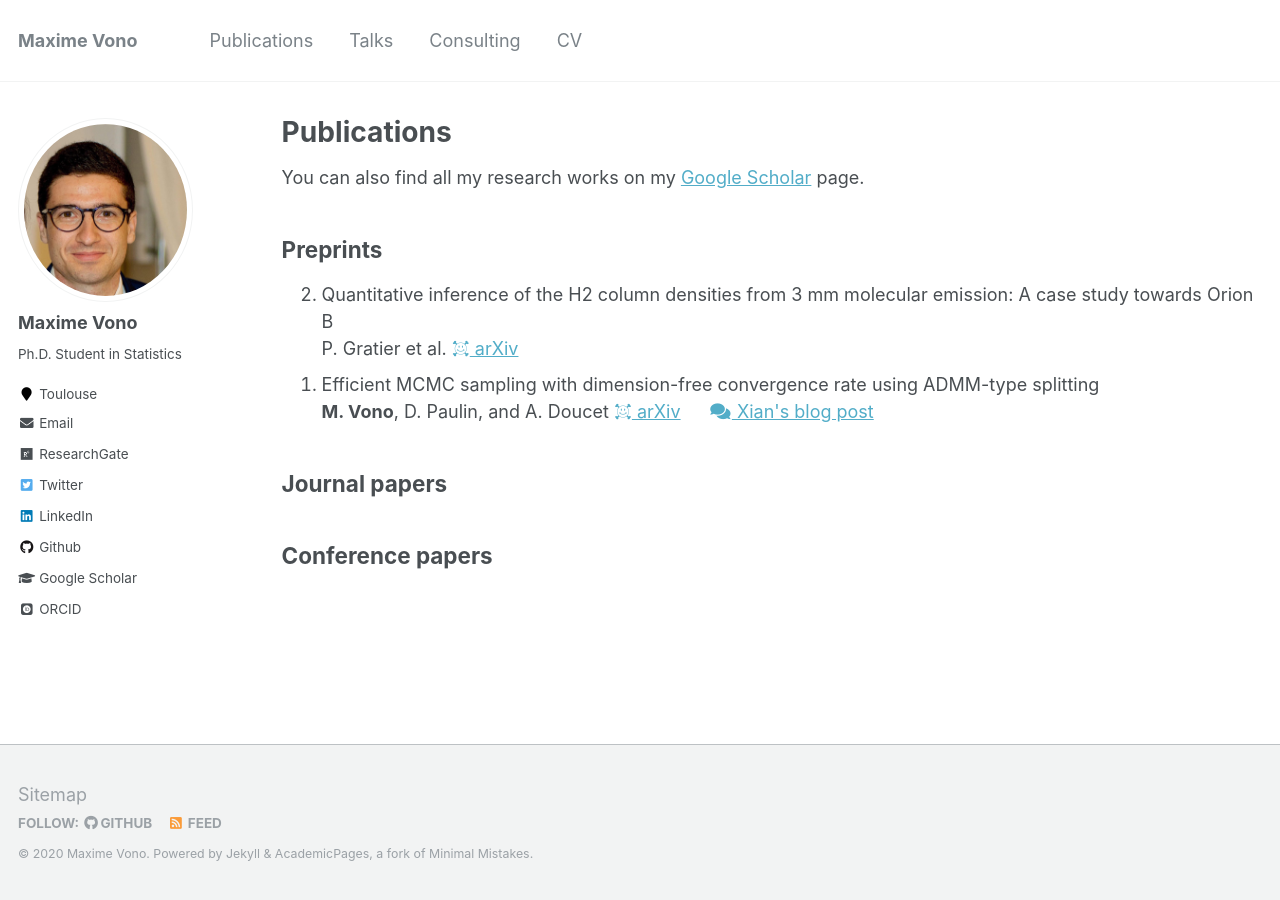
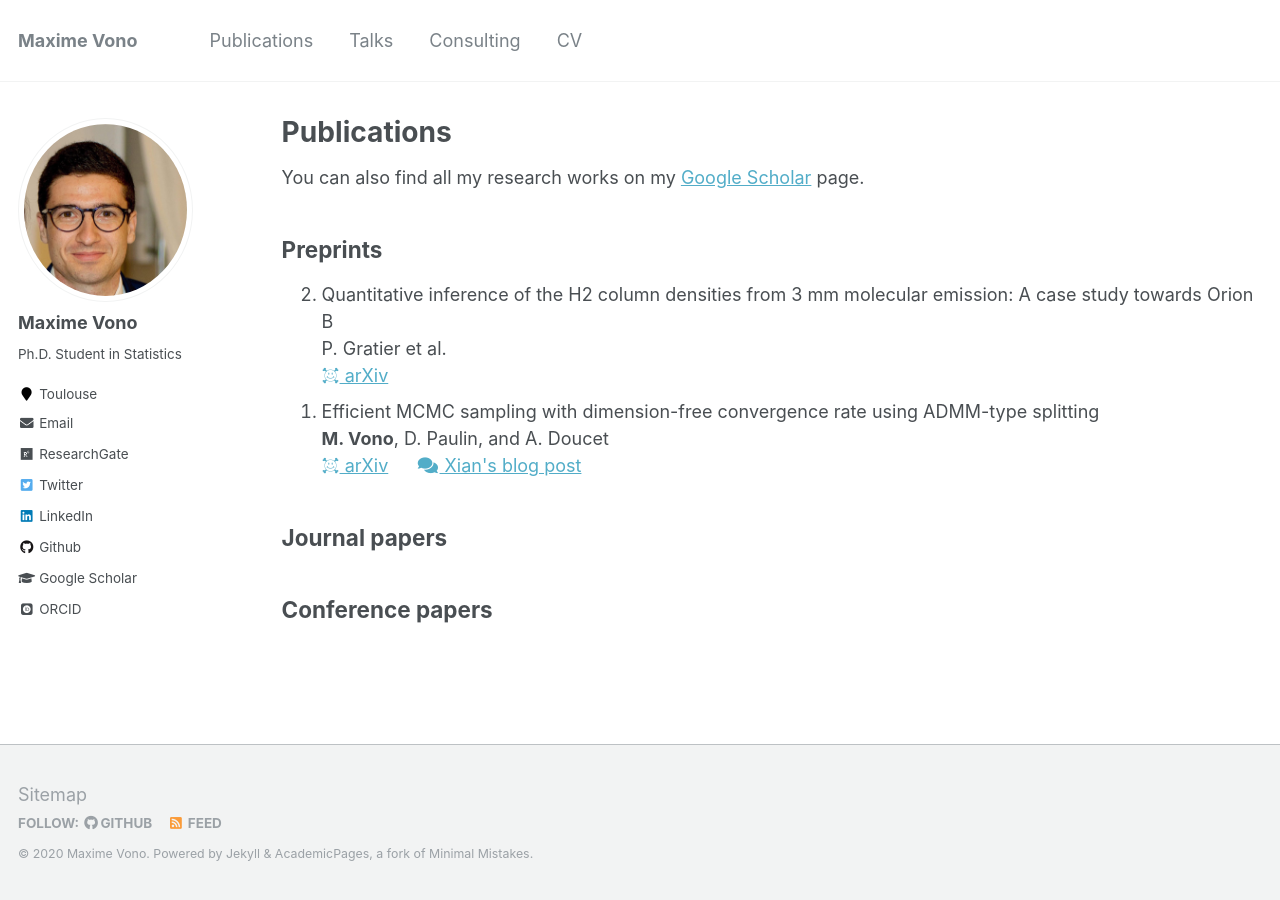
Before and after one commit to mvono/mvono.github.io, a Jekyll site: the page built from _pages/publications.md, in a window 1280 px wide. Built offline with Jekyll 4.4.1, drawn with Linux system fonts in a browser that asks for light colours; some web fonts are replaced.

```diff
--- a/_pages/publications.md
+++ b/_pages/publications.md
@@ -12,12 +12,12 @@ You can also find all my research works on my [Google Scholar](https://scholar.g
 <ol reversed>
 	<li>
 	 	Quantitative inference of the H2 column densities from 3 mm molecular emission: A case study towards Orion B<br>
-	    P. Gratier et al.
+	    P. Gratier et al.<br>
 		<a href="https://arxiv.org/abs/2008.13417"><i class="ai ai-arxiv"></i> arXiv</a>
   	</li>
 	<li>
 	  	Efficient MCMC sampling with dimension-free convergence rate using ADMM-type splitting<br>
-	    <b>M. Vono</b>, D. Paulin, and A. Doucet
+	    <b>M. Vono</b>, D. Paulin, and A. Doucet<br>
 		<a href="https://arxiv.org/abs/1905.11937"><i class="ai ai-arxiv"></i> arXiv</a> &emsp;
 		<a href="https://xianblog.wordpress.com/2019/06/24/efficient-mcmc-sampling/"><i class="fas fa-fw fa-comments"></i> Xian's blog post</a>
   	</li>
```
Also changed, not shown: 1 other file.
